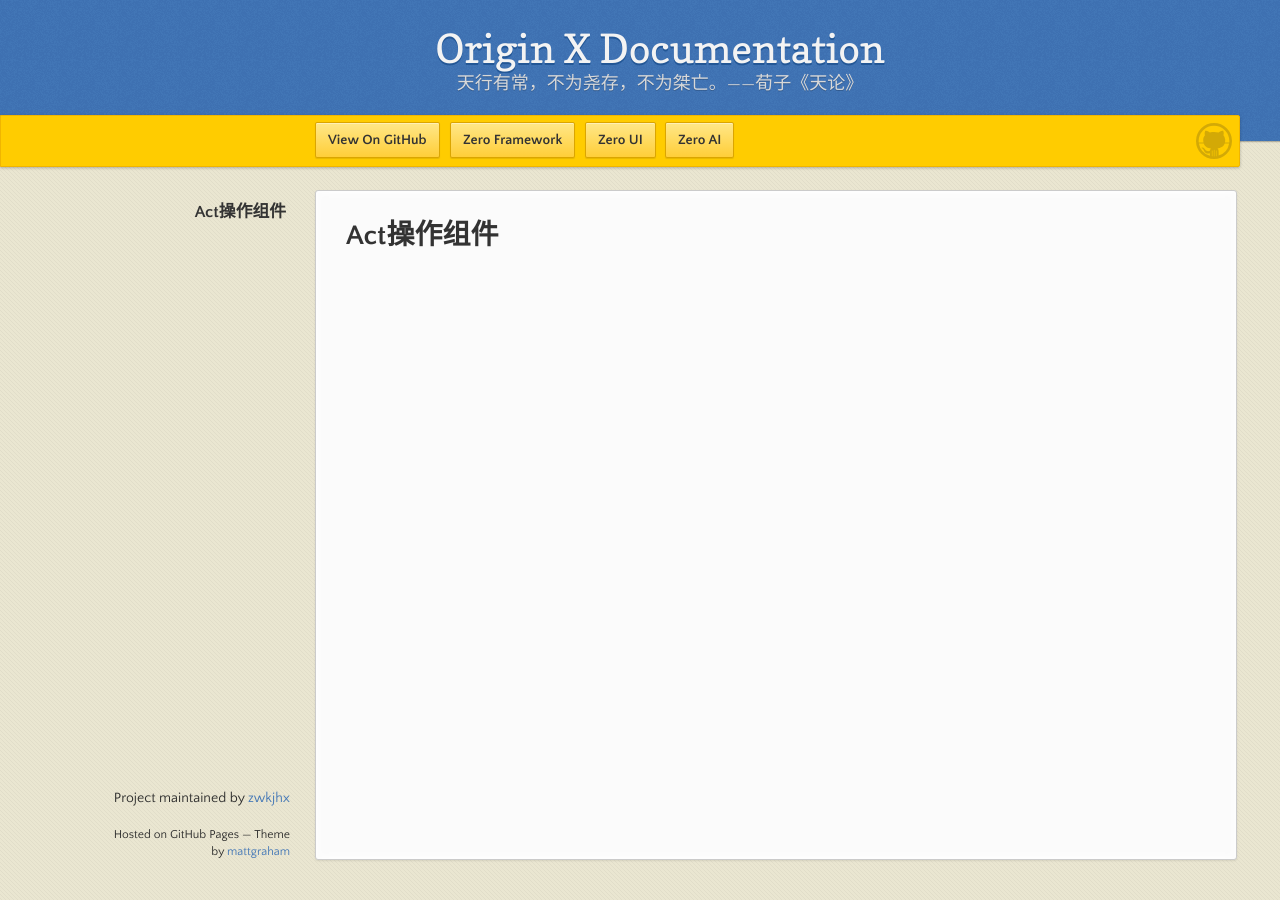
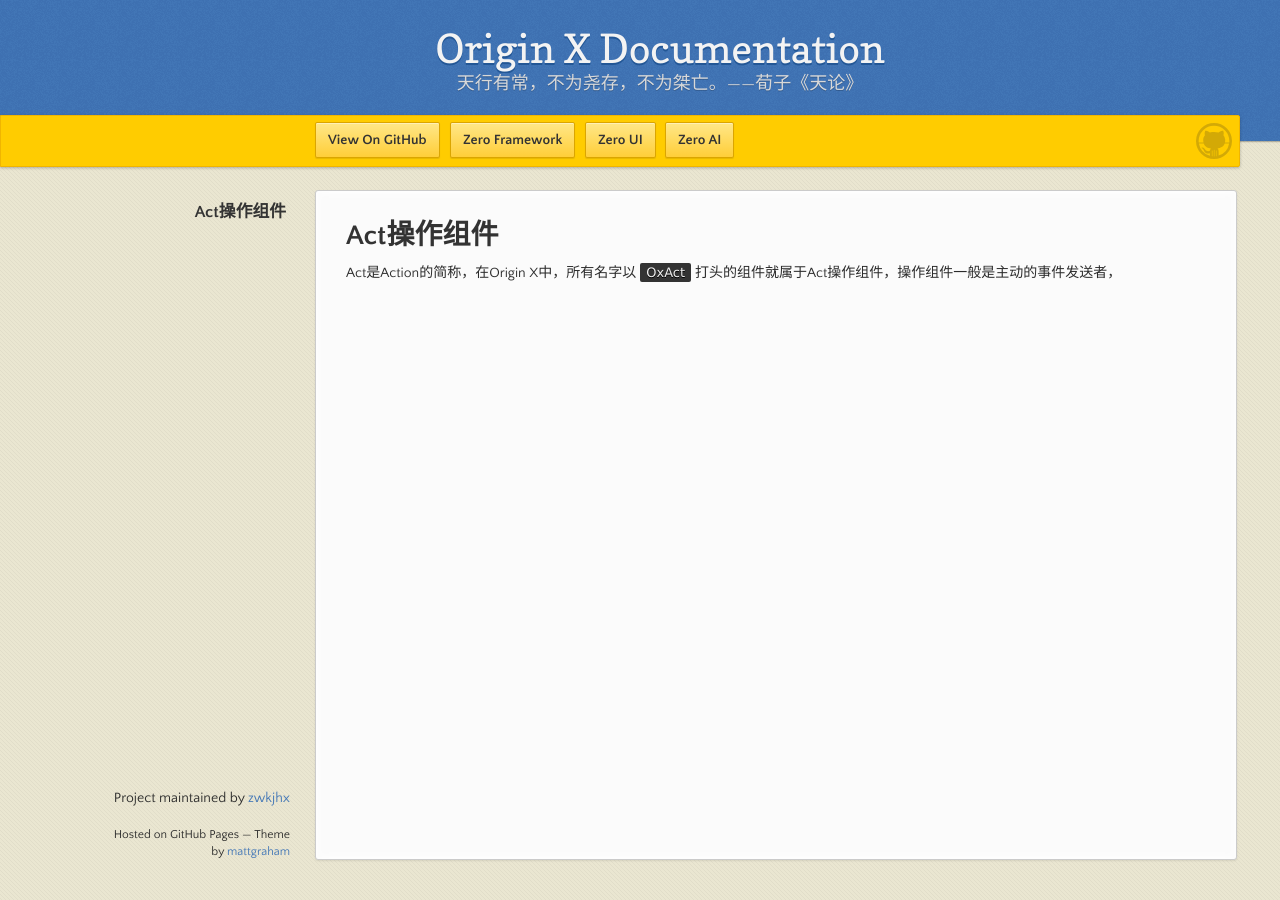
Before and after one commit to zwkjhx/ox-doc, a Jekyll site: the page built from specification/3-origin-xgui-fan/spo-013-actcao-zuo-zu-jian.md, in a window 1280 px wide. Built offline with Jekyll 4.4.1, drawn with Linux system fonts in a browser that asks for light colours; our own code applies the rules of GitHub Pages for plain Markdown files.

Commit message:
Updates specification/3-origin-xgui-fan/spo-013-actcao-zuo-zu-jian.md
Auto commit by GitBook Editor

```diff
--- a/specification/3-origin-xgui-fan/spo-013-actcao-zuo-zu-jian.md
+++ b/specification/3-origin-xgui-fan/spo-013-actcao-zuo-zu-jian.md
@@ -1 +1,3 @@
 # Act操作组件
+
+Act是Action的简称，在Origin X中，所有名字以`OxAct`打头的组件就属于Act操作组件，操作组件一般是主动的事件发送者，
```
